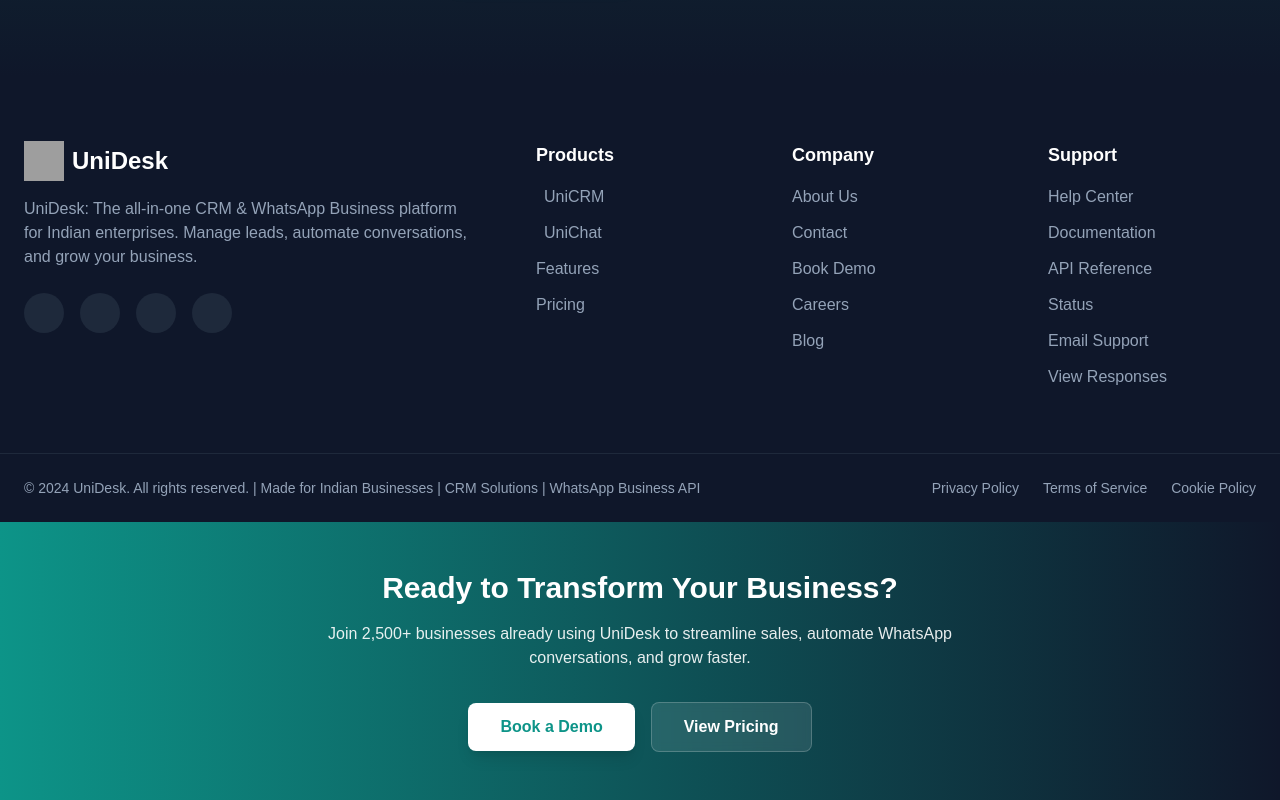
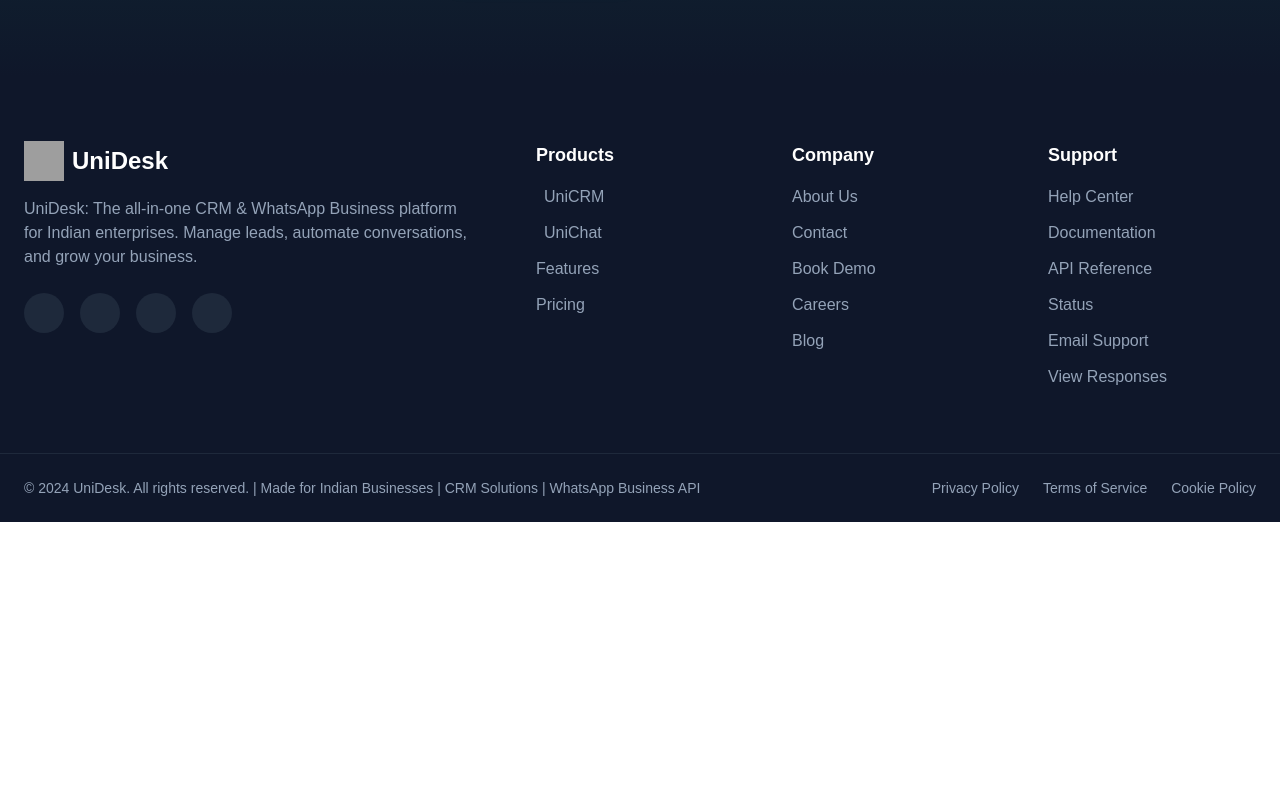
Before and after one commit to raovipul4-tech/unidesk-main, a Next.js app in the folder apps/web/: page / in a window 1280 px wide. Shown: the part 6726-7526 px from the top of the page. After the commit the page ends 7248 px from the top, so only its background shows below. Built offline with nearby package versions, Linux system fonts and the light colour scheme; grey boxes are pictures that could not be loaded; a web font is replaced by a local one.

Commit message:
there are 2 footer.
remove the top footer. only take 2nd

```diff
--- a/apps/web/app/components/Footer.tsx
+++ b/apps/web/app/components/Footer.tsx
@@ -133,30 +133,6 @@
           </div>
         </div>
       </div>
-
-      {/* CTA Banner Above Footer */}
-      <div className="bg-gradient-to-r from-brand-600 to-brand-700">
-        <div className="max-w-7xl mx-auto px-6 py-12 text-center">
-          <h2 className="text-3xl font-bold mb-4">Ready to Transform Your Business?</h2>
-          <p className="text-white/90 mb-8 max-w-2xl mx-auto">
-            Join 2,500+ businesses already using UniDesk to streamline sales, automate WhatsApp conversations, and grow faster.
-          </p>
-          <div className="flex items-center justify-center gap-4">
-            <button
-              onClick={() => router.push('/book-demo')}
-              className="px-8 py-3 bg-white text-brand-600 rounded-lg font-semibold hover:bg-slate-100 transition-all shadow-lg hover:shadow-xl active:scale-95"
-            >
-              Book a Demo
-            </button>
-            <button
-              onClick={() => router.push('/pricing')}
-              className="px-8 py-3 bg-white/10 backdrop-blur-sm border border-white/20 text-white rounded-lg font-semibold hover:bg-white/20 transition-all active:scale-95"
-            >
-              View Pricing
-            </button>
-          </div>
-        </div>
-      </div>
     </footer>
   );
 }
```
